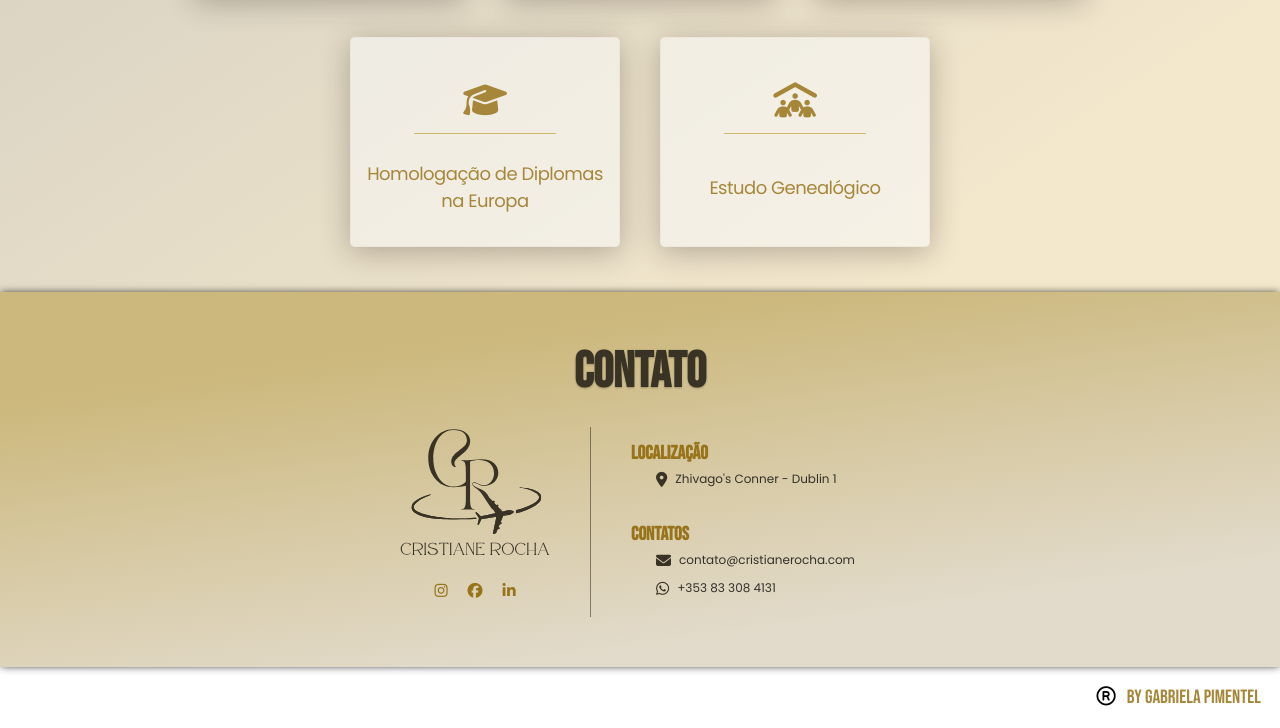
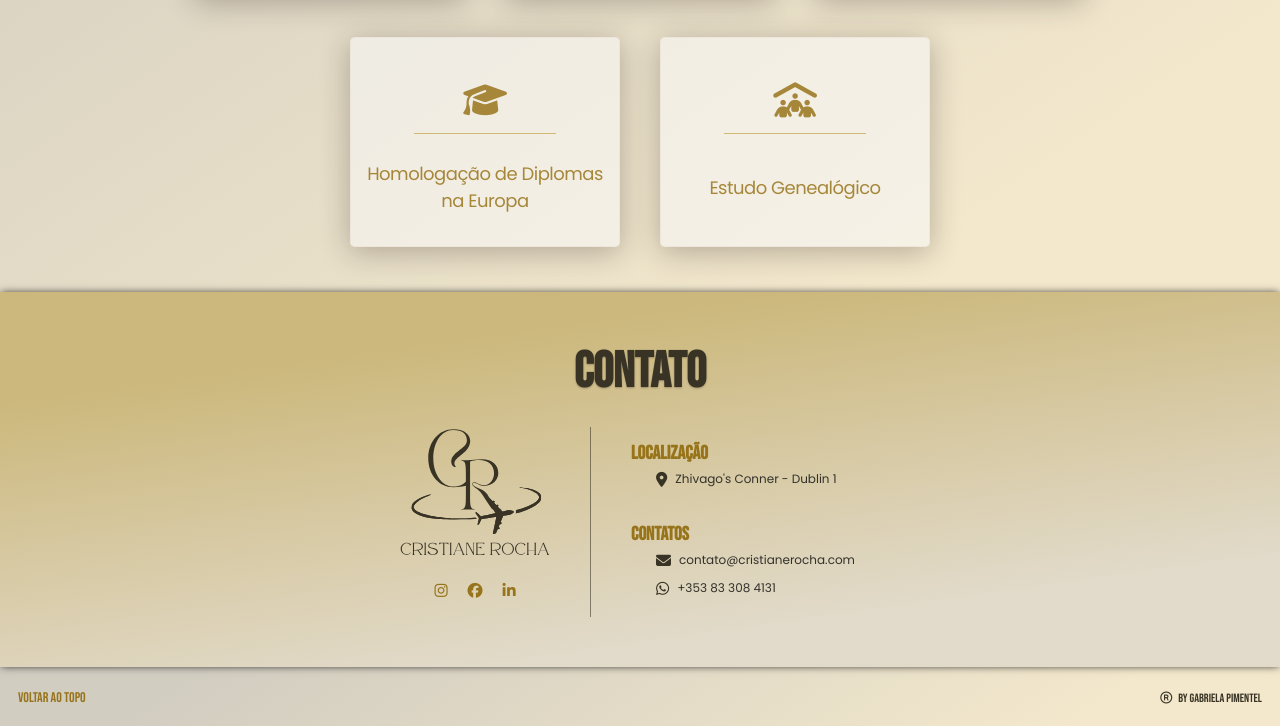
Before and after one commit to gabifp/cristianerocha, a plain HTML site: page index.html in a window 1280 px wide. Shown: the part 1450-2178 px from the top of the page. Drawn offline with Linux system fonts and the light colour scheme.

Commit message:
add an icon for 'back to top'

```diff
--- a/index.html
+++ b/index.html
@@ -12,7 +12,7 @@
   <title>Cristiane Rocha</title>
 </head>
 <body>
-  <header>
+  <header id="header">
     <div class="location-container">
       <div>
         <i class="fa-solid fa-location-dot"></i>
@@ -209,9 +209,17 @@
     </section>
   </section>
   <footer>
-    <div class="m-1">
-      <i class="fa-regular fa-registered" id="marca registrada"></i>
-      <label for="marca registrada">By Gabriela Pimentel</label>
+    <div class="footer-items">
+      <div>
+        <a href="#header">
+          <i class="fa-solid fa-chevron-up"></i>
+          <label>Voltar ao topo</label>
+        </a>
+      </div>
+      <div>
+        <i class="fa-regular fa-registered" id="marca registrada"></i>
+        <label for="marca registrada">By Gabriela Pimentel</label>
+      </div>
     </div>
   </footer>
 </body>
--- a/source/css/style.css
+++ b/source/css/style.css
@@ -516,15 +516,54 @@ Footer
 **/
 
 footer {
+  padding: 18px;
   text-align: right;
+  background: linear-gradient(146deg, #d2cdc1 15%, var(--fundo-dourado-claro) 85%);
+}
+
+.footer-items {
+  display: flex;
+  justify-content: space-between;
+}
+
+.footer-items a {
+  text-decoration: none;
+}
+
+.footer-items a:hover > i.fa-solid.fa-chevron-up {
+  display: inline-block;
+  padding-right: 3px;
+  font-size: 10px;
+  color: var(--dourado-cinza);
+}
+
+.footer-items a label {
+  font-size: 14px;
+  color: var(--dourado-medio);
+  cursor: pointer;
+  transition: .8s;
+}
+
+.footer-items a label:hover {
+  color: var(--dourado-cinza);
+  font-size: 14.5px;
+  transform: scale(1.04);
+}
+
+
+.footer-items a i.fa-solid.fa-chevron-up {
+  display: none;
 }
 
 footer .fa-regular.fa-registered {
-  padding-right: 8px;
+  font-size: 12px;
+  padding-right: 3px;
+  color: var(--dourado-cinza);
 }
 
 footer label {
-  color: #A6873A;
+  font-size: 12px;
+  color: var(--dourado-cinza);
 }
 
 
```
